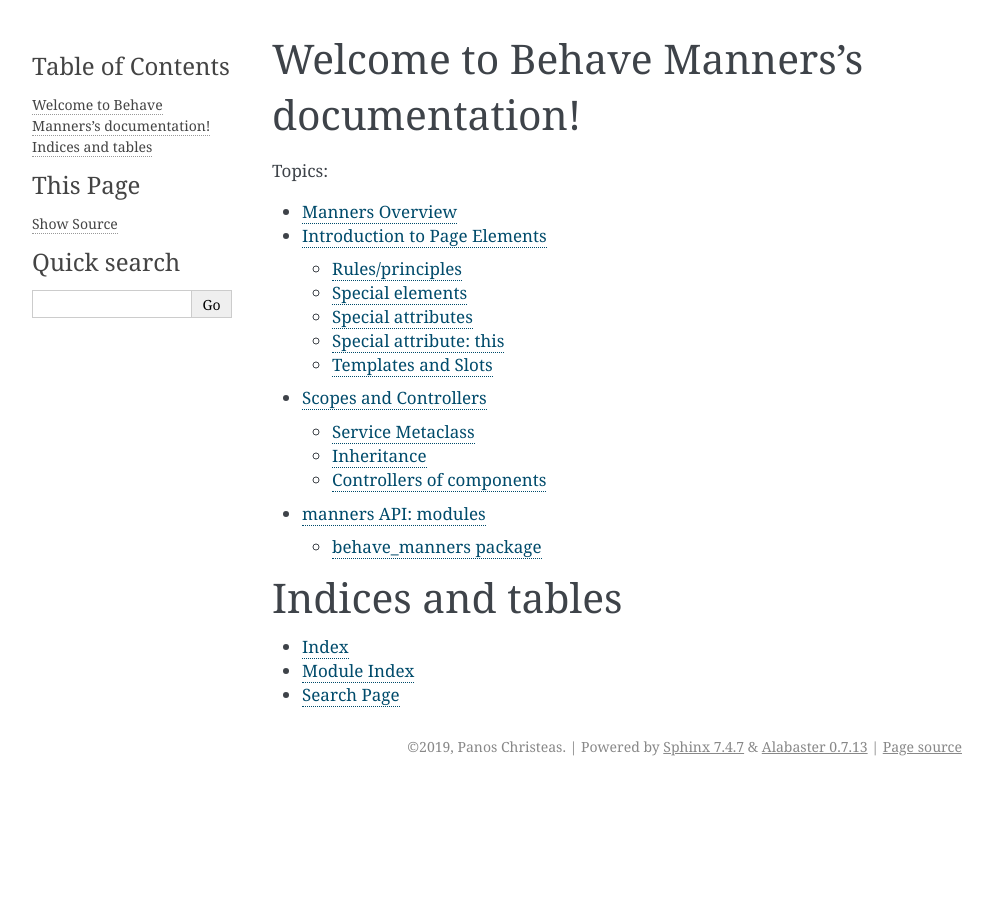
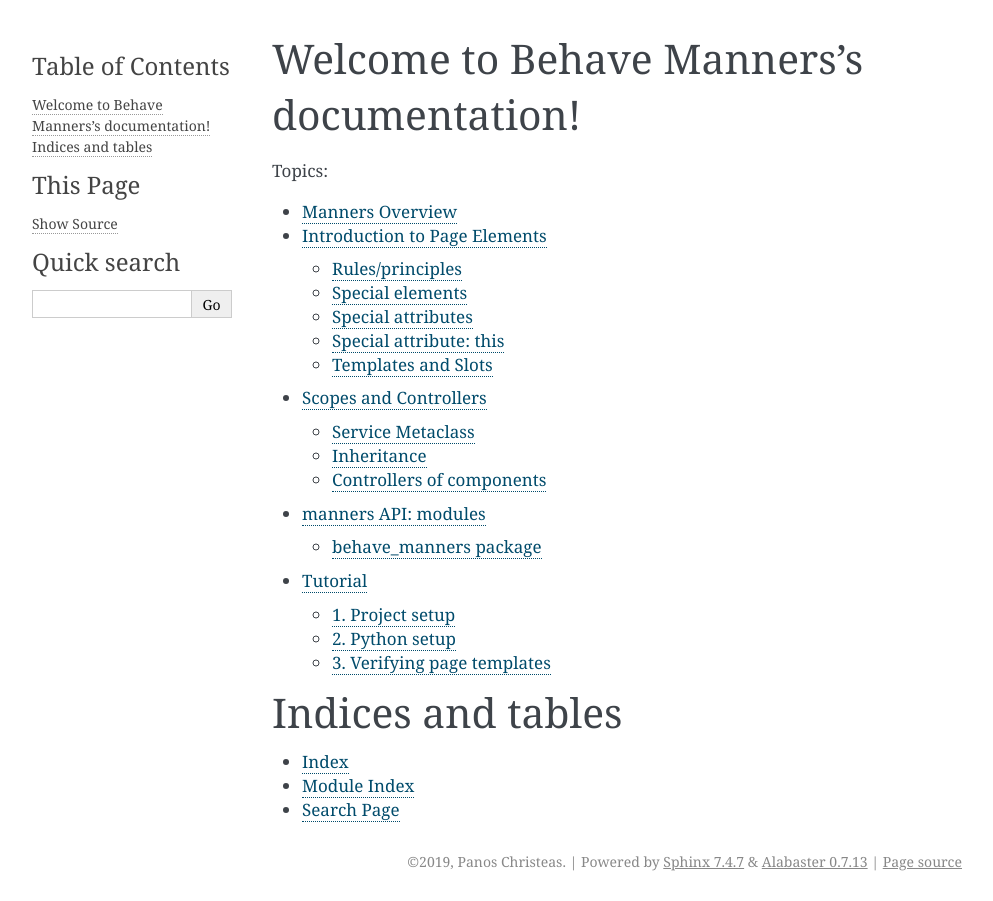
Before and after one commit to xrg/behave_manners, a Sphinx documentation site: the page built from doc/index.rst, in a window 1280 px wide. Shown: the whole page, without its empty margins (148-1141 px from the left). Built offline with Sphinx 7.4.7, drawn with Linux system fonts in a browser that asks for light colours; pages that are not in the unit, such as notebooks, are missing from menus; some of the changed lines change nothing that is shown.

Commit message:
docs: a mini tutorial

```diff
--- a/doc/index.rst
+++ b/doc/index.rst
@@ -15,6 +15,7 @@
    pagelems
    scopes
    modules
+   tutorial1
 
 
 
--- /dev/null
+++ b/doc/tutorial1.rst
@@ -0,0 +1,243 @@
+.. _tutorial1:
+
+Tutorial
+=========
+
+A short tutorial on how to get started (from scratch) using `behave_manners`.
+
+.. note:: The need to keep this tutorial simple and small contradicts with
+    the core purpose of `manners`. Manners are designed for the complex case,
+    for large sites, while the examples below are over-simplified. Please,
+    keep that in mind. Gains from `manners` come when the site is much harder
+    than this example.
+
+
+1. Project setup
+-----------------
+
+A minimal project for behave_manners should have the following files:
+
+  environment.py
+    Standard `behave` script for setting up configuration defaults
+
+  config.yaml
+    Recommended configuration file with project defaults, base settings.
+
+  requirements.txt
+    Recommended to have a file listing all python dependencies used for
+    this project. Should contain a line for `behave-manners`
+
+  site/index.html
+    Required, mapping of URLs to template files & titles
+
+  site/first-page.html
+    At least one template file (to cover one or multiple site URLs)
+
+  first-page.feature
+    At least one feature file with scenarios
+
+  steps/first_page_steps.py
+    At least one python script with implementations of the feature steps
+
+
+Having a `setup.py` is not really needed: think of the tests project as a
+collection of data files; they should be runable from a simple checkout.
+
+Behave-manners should only need minimal content in the above files; tries
+to fill-in reasonable defaults for most un-mentioned values.
+
+
+Examples of project files
+~~~~~~~~~~~~~~~~~~~~~~~~~~
+
+.. highlight:: python
+
+*environment.py* ::
+
+    from behave_manners import site_setup
+
+
+    def before_all(context):
+        site_setup(context, config='config.yaml')
+
+
+This is the only line needed for behave-manners to set-up everything: the browser,
+load the page templates (lazily) and set the base-url for all your site.
+
+
+.. highlight:: yaml
+
+*config.yaml* ::
+
+    site:
+        base_url: https://material.angular.io
+
+    browser:
+        engine: chrome
+        launch_on: feature
+
+        screenshots:
+            dir: screenshots
+
+    page_objects:
+        index: site/index.html
+
+
+As names suggest, contains settings for the site, browser tuning and points
+to the page templates that should be used.
+
+
+.. highlight:: none
+
+*requirements.txt* ::
+
+    behave-manners
+
+
+.. highlight:: html
+
+*site/index.html* ::
+
+    <html>
+    <head>
+        <link rel="next" href="first-page.html" title="Home Page" url="/">
+        <link rel="next" href="quickstart.html" title="Quick Start" url="/guide/getting-started">
+    </head>
+    </html>
+
+
+`index.html` is a special file. Can only have a `<head>` containing `<link>` elements,
+to establish the mapping of URLs to the page templates and optionally titles.
+It is only a table; could have been in any other format, yet done in html for symmetry
+with the rest of page templates.
+
+
+*site/first-page.html* ::
+
+    <html>
+    <body>
+    <material-docs-app ng-version="[ng-version]">
+        <div pe-deep class="docs-header-start">
+            <a this="get-started-button">
+                <span>Get started</span>
+            </a>
+            <pe-not>
+                <div class="bad-section">Foo
+                </div>
+            </pe-not>
+        </div>
+    </material-docs-app>
+    </body>
+    </html>
+
+
+Each page template file should match the remote DOM of the site being tested. See
+documentation for further explanation of the page template format.
+
+
+.. highlight:: gherkin
+
+*first-page.feature* ::
+
+    Feature: Check home page
+
+    Scenario: Use the search form
+
+      Given I am at the "Home Page"
+       When I click get-started-button
+       Then I am directed to "Quick Start"
+
+
+Feature files describe the desired tests in an abstract, high-level way.
+
+
+.. highlight:: python
+
+*steps/first_page_steps.py* ::
+
+    from behave import given, when, then, step
+
+
+    @given(u'I am at the "{page}"')
+    def step_impl1(context, page):
+        context.site.navigate_by_title(context, page)
+        context.cur_element = context.cur_page
+
+    @when(u'I click {button}')
+    def click_a_button(self, button):
+        context.cur_element[button].click()
+
+    @then(u'I am directed to "{page}"')
+    def check_this_page(self, page):
+        title = context.site.update_cur_page(context)
+        assert title == page, "Currently at %s (%s)" % (title, context.browser.current_url)
+
+
+Python implementations of steps is the 'glue' between features and the abstract
+Component tree that `behave-manners` can provide. Here, page elements (and nested
+sub-elements of) can be referenced like simple Python objects, also interacted with.
+
+
+2. Python setup
+----------------
+
+Assuming that python is installed and operational, it is highly recommended
+that your project uses a dedicated virtual environment.
+
+Within that virtualenv, only need to install ``behave-manners`` . Or, even better,
+call:
+
+    ``pip install -r requirements.txt``
+
+to cover any other dependencies your project may desire.
+
+
+
+Chromedriver
+~~~~~~~~~~~~~
+
+The browser driver (chromedriver, here) needs to be installed separately, as
+a binary, into your system.
+
+Calling ``which chromedriver`` within the virtualenv should verify if it is
+properly placed (and executable).
+
+
+
+3. Verifying page templates
+----------------------------
+
+After the `index.html` and page templates are written, they can be tested
+independently of feature files (and step definitions).
+For this, `behave-manners` provides with a pair of utilities:
+
+    - behave-run-browser
+    - behave-validate-remote
+
+Which are complementary: 'run-browser' will launch a browser with the settings
+as specified in 'config.yaml' . Then 'validate-remote' can be called repeatedly
+against that browser, to scan the page on that browser and print the Components
+that are discoverable in it.
+
+.. highlight:: none
+
+Example from the above settings, in 'https://material.angular.io' ::
+
+    $ behave-run-browser .
+    INFO:main:Entering main phase, waiting for browser to close
+    INFO:main:Browser changed to: Angular Material
+    ...
+
+    $ behave-validate-remote
+    INFO:site_collection:Read index from 'site/index.html'
+    INFO:site_collection:Read page from 'site/first-page.html'
+    INFO:main:Got page First Page ()
+
+        <Page "https://material.angular.io/">
+          get-started-button <a class="docs-button mat-raised-button">
+
+    INFO:main:Validation finished, no errors
+
+
+The standard output of the second is the Page component, and within it, that
+'get-started' button. Real-life examples should be much more deep than that.
```
